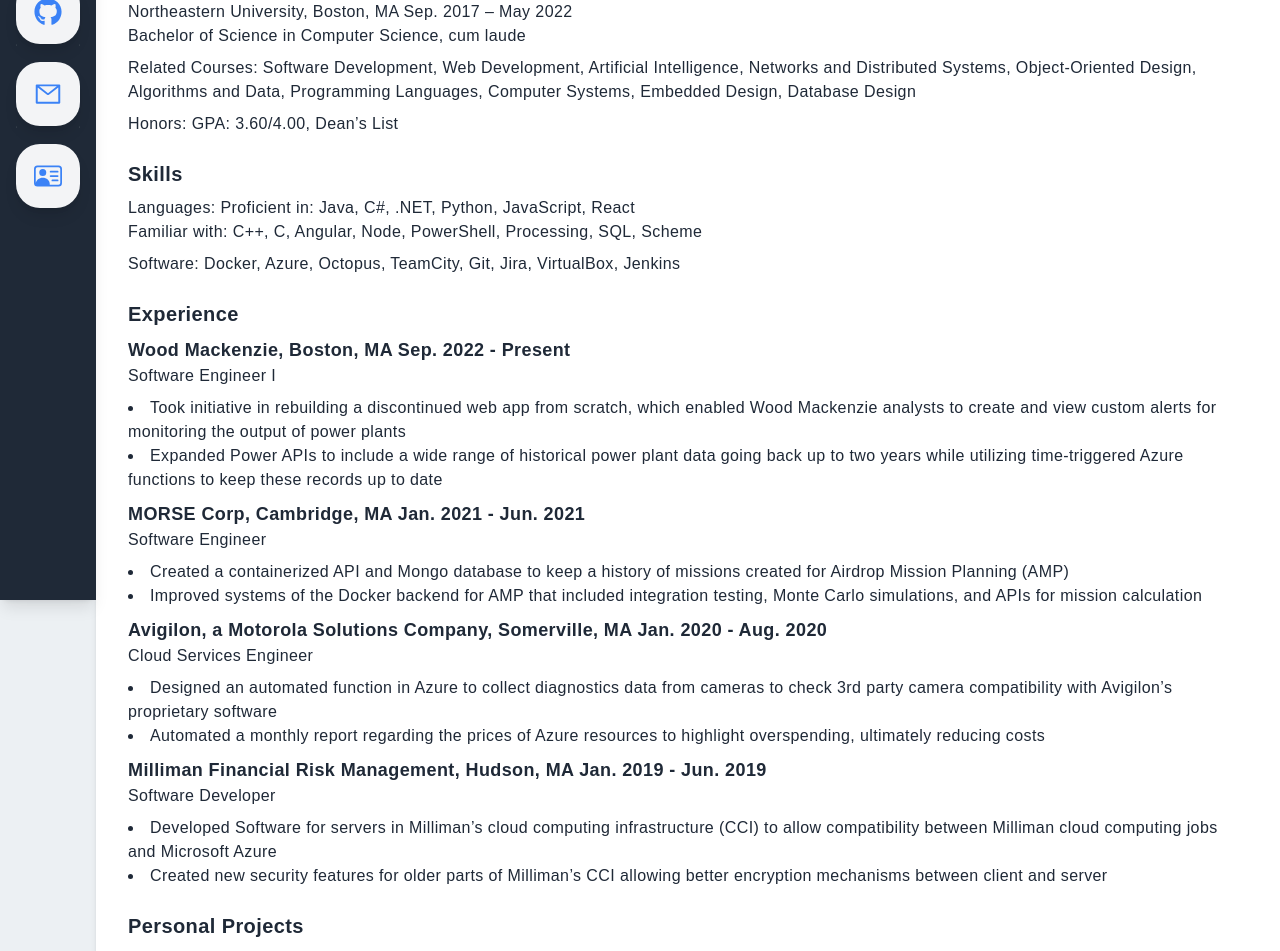
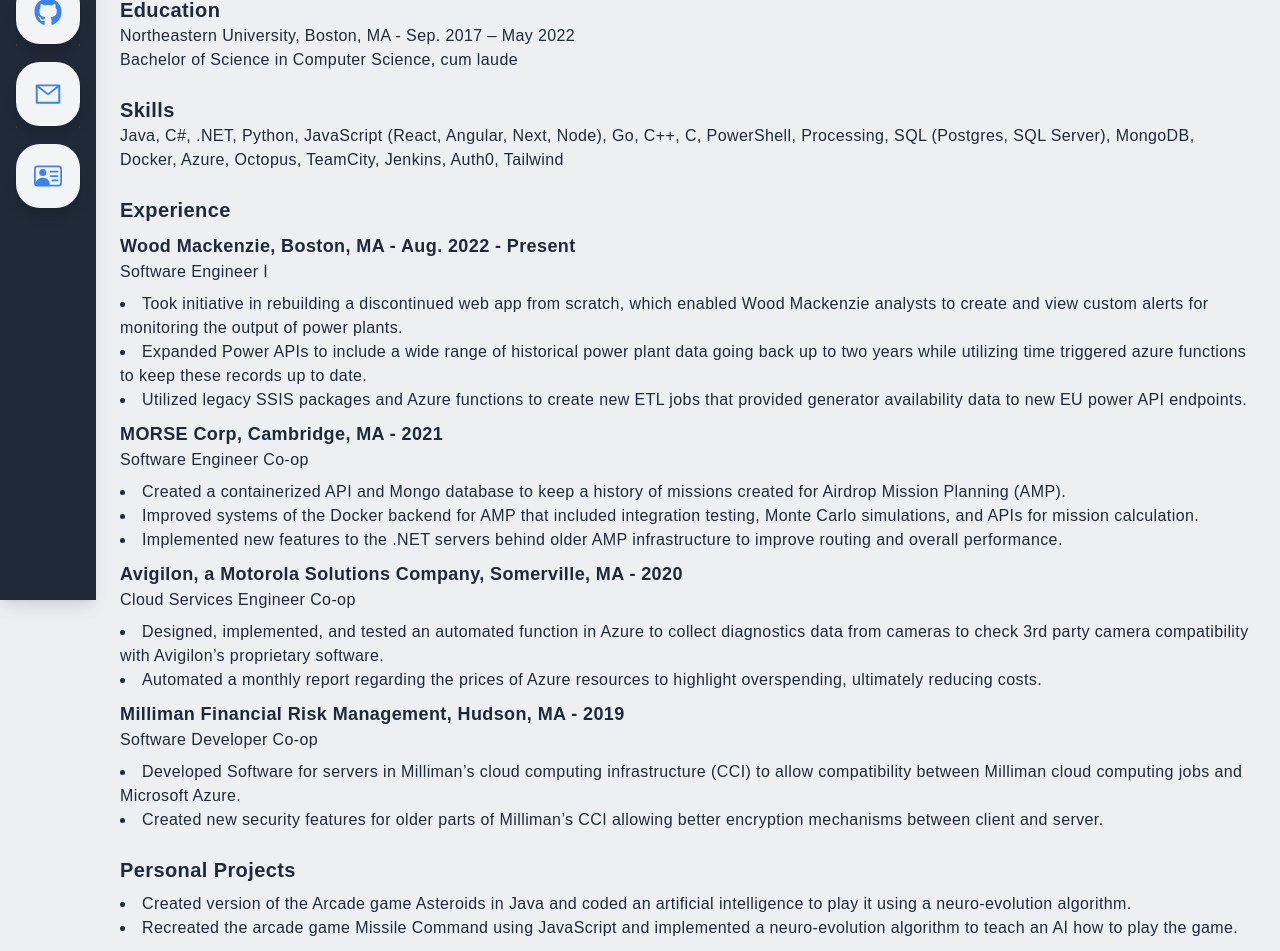
Before and after one commit to laxattax99/Laakso-Website, a Next.js app in the folder laakso-website/: page /Resume in a window 1280 px wide. Shown: the part 200-1151 px from the top of the page. Built offline with nearby package versions, Linux system fonts and the light colour scheme.

Commit message:
Updated resume component

```diff
--- a/laakso-website/pages/Resume.jsx
+++ b/laakso-website/pages/Resume.jsx
@@ -1,133 +1,119 @@
 const Resume = () => {
   return (
-    <div className="bg-white p-8 shadow-md rounded-md">
-      <header>
-        <h1 className="text-3xl font-bold">Colin Laakso</h1>
-        <p className="text-gray-600">Full-Stack Engineer</p>
-        <p className="text-gray-600">laxattack99@live.com</p>
-        <p className="text-gray-600">978-870-9718</p>
-      </header>
+    <div className="p-6">
+      <h1 className="text-2xl font-bold mb-2">Colin Laakso</h1>
+      <h2 className="text-xl font-semibold mb-2">Full-Stack Engineer</h2>
+      <p>laxattack99@live.com | 978-870-9718</p>
+      <p>LinkedIn: colin-laakso | GitHub: laxattax99</p>
+      <p>854 Metropolitan Ave, 1B | Brooklyn, NY 11211(willing to relocate)</p>
 
       <section className="mt-6">
         <h2 className="text-xl font-bold">Education</h2>
-        <p className="mt-2">
-          Northeastern University, Boston, MA Sep. 2017 – May 2022
-          <br />
-          Bachelor of Science in Computer Science, cum laude
-        </p>
-        <p className="mt-2">
-          Related Courses: Software Development, Web Development, Artificial
-          Intelligence, Networks and Distributed Systems, Object-Oriented
-          Design, Algorithms and Data, Programming Languages, Computer Systems,
-          Embedded Design, Database Design
-        </p>
-        <p className="mt-2">Honors: GPA: 3.60/4.00, Dean’s List</p>
+        <p>Northeastern University, Boston, MA - Sep. 2017 – May 2022</p>
+        <p>Bachelor of Science in Computer Science, cum laude</p>
       </section>
 
       <section className="mt-6">
         <h2 className="text-xl font-bold">Skills</h2>
-        <p className="mt-2">
-          Languages: Proficient in: Java, C#, .NET, Python, JavaScript, React
-          <br />
-          Familiar with: C++, C, Angular, Node, PowerShell, Processing, SQL,
-          Scheme
-        </p>
-        <p className="mt-2">
-          Software: Docker, Azure, Octopus, TeamCity, Git, Jira, VirtualBox,
-          Jenkins
+        <p>
+          Java, C#, .NET, Python, JavaScript (React, Angular, Next, Node), Go,
+          C++, C, PowerShell, Processing, SQL (Postgres, SQL Server), MongoDB,
+          Docker, Azure, Octopus, TeamCity, Jenkins, Auth0, Tailwind
         </p>
       </section>
 
       <section className="mt-6">
         <h2 className="text-xl font-bold">Experience</h2>
-        <div className="mt-2">
-          <h3 className="text-lg font-bold">
-            Wood Mackenzie, Boston, MA Sep. 2022 - Present
+
+        <h3 className="text-lg font-semibold mt-2">
+          Wood Mackenzie, Boston, MA - Aug. 2022 - Present
         </h3>
         <p>Software Engineer I</p>
         <ul className="list-disc list-inside mt-2">
           <li>
             Took initiative in rebuilding a discontinued web app from scratch,
             which enabled Wood Mackenzie analysts to create and view custom
-              alerts for monitoring the output of power plants
+            alerts for monitoring the output of power plants.
           </li>
           <li>
             Expanded Power APIs to include a wide range of historical power
-              plant data going back up to two years while utilizing
-              time-triggered Azure functions to keep these records up to date
+            plant data going back up to two years while utilizing time triggered
+            azure functions to keep these records up to date.
+          </li>
+          <li>
+            Utilized legacy SSIS packages and Azure functions to create new ETL
+            jobs that provided generator availability data to new EU power API
+            endpoints.
           </li>
         </ul>
-        </div>
-        <div className="mt-2">
-          <h3 className="text-lg font-bold">
-            MORSE Corp, Cambridge, MA Jan. 2021 - Jun. 2021
+
+        <h3 className="text-lg font-semibold mt-2">
+          MORSE Corp, Cambridge, MA - 2021
         </h3>
-          <p>Software Engineer</p>
+        <p>Software Engineer Co-op</p>
         <ul className="list-disc list-inside mt-2">
           <li>
-              Created a containerized API and Mongo database to keep a history
-              of missions created for Airdrop Mission Planning (AMP)
+            Created a containerized API and Mongo database to keep a history of
+            missions created for Airdrop Mission Planning (AMP).
           </li>
           <li>
             Improved systems of the Docker backend for AMP that included
             integration testing, Monte Carlo simulations, and APIs for mission
-              calculation
+            calculation.
+          </li>
+          <li>
+            Implemented new features to the .NET servers behind older AMP
+            infrastructure to improve routing and overall performance.
           </li>
         </ul>
-        </div>
-        <div className="mt-2">
-          <h3 className="text-lg font-bold">
-            Avigilon, a Motorola Solutions Company, Somerville, MA Jan. 2020 -
-            Aug. 2020
+
+        <h3 className="text-lg font-semibold mt-2">
+          Avigilon, a Motorola Solutions Company, Somerville, MA - 2020
         </h3>
-          <p>Cloud Services Engineer</p>
+        <p>Cloud Services Engineer Co-op</p>
         <ul className="list-disc list-inside mt-2">
           <li>
-              Designed an automated function in Azure to collect diagnostics
-              data from cameras to check 3rd party camera compatibility with
-              Avigilon’s proprietary software
+            Designed, implemented, and tested an automated function in Azure to
+            collect diagnostics data from cameras to check 3rd party camera
+            compatibility with Avigilon’s proprietary software.
           </li>
           <li>
             Automated a monthly report regarding the prices of Azure resources
-              to highlight overspending, ultimately reducing costs
+            to highlight overspending, ultimately reducing costs.
           </li>
         </ul>
-        </div>
-        <div className="mt-2">
-          <h3 className="text-lg font-bold">
-            Milliman Financial Risk Management, Hudson, MA Jan. 2019 - Jun. 2019
+
+        <h3 className="text-lg font-semibold mt-2">
+          Milliman Financial Risk Management, Hudson, MA - 2019
         </h3>
-          <p>Software Developer</p>
+        <p>Software Developer Co-op</p>
         <ul className="list-disc list-inside mt-2">
           <li>
             Developed Software for servers in Milliman’s cloud computing
             infrastructure (CCI) to allow compatibility between Milliman cloud
-              computing jobs and Microsoft Azure
+            computing jobs and Microsoft Azure.
           </li>
           <li>
             Created new security features for older parts of Milliman’s CCI
-              allowing better encryption mechanisms between client and server
+            allowing better encryption mechanisms between client and server.
           </li>
         </ul>
-        </div>
       </section>
 
       <section className="mt-6">
         <h2 className="text-xl font-bold">Personal Projects</h2>
-        <div className="mt-2">
         <ul className="list-disc list-inside mt-2">
           <li>
-              Created a simple version of the Arcade game Asteroids in Java and
-              coded an artificial intelligence to play it using a
-              neuro-evolution algorithm
+            Created version of the Arcade game Asteroids in Java and coded an
+            artificial intelligence to play it using a neuro-evolution
+            algorithm.
           </li>
           <li>
             Recreated the arcade game Missile Command using JavaScript and
             implemented a neuro-evolution algorithm to teach an AI how to play
-              the game
+            the game.
           </li>
         </ul>
-        </div>
       </section>
     </div>
   );
```
Lines whose indentation alone changed are shown as unchanged.
